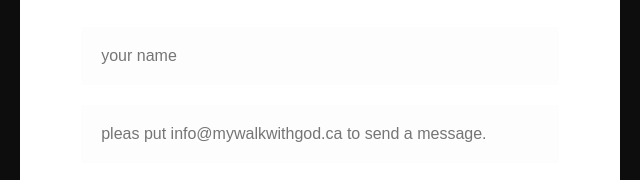
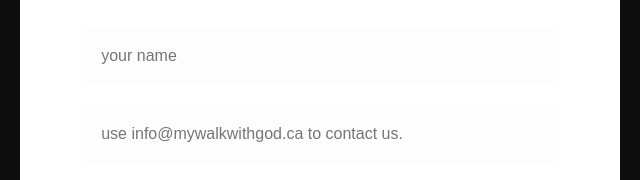
Before and after one commit to BoltGun40000/BoltGun40000.github.io, a plain HTML site: page index.html in a window 1280 px wide. Shown: the part 1360-1540 px from the top of the page, 320-960 px from the left. Drawn offline with Linux system fonts and the light colour scheme.

Commit message:
Update index.html

```diff
--- a/index.html
+++ b/index.html
@@ -209,7 +209,7 @@ function showSlides(n) {
 
   <h3>GET  IN TOUCH</h3>
   <input type="text" id="name" placeholder = "your name" required>
-  <input type="email" id="email" placeholder = "pleas put info@mywalkwithgod.ca to send a message." required>
+  <input type="email" id="email" placeholder = "use info@mywalkwithgod.ca to contact us." required>
   <input type="text" id="phone" placeholder = "phone no." required>
   <textarea id="message" rows="4" placeholder="leave your email here if you want us to contact you."></textarea>
   <button type="submit">send </button>
```
